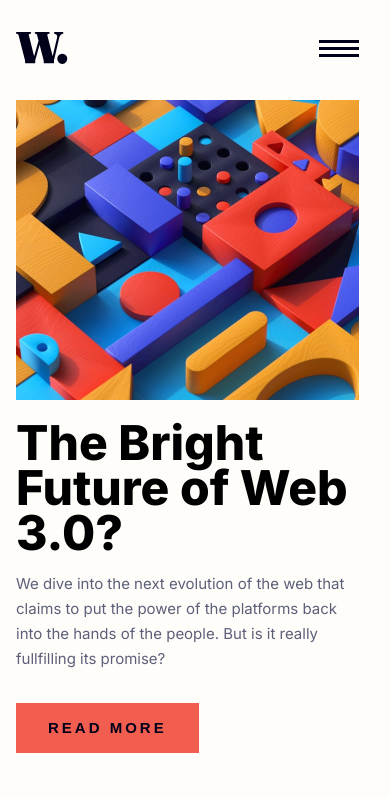
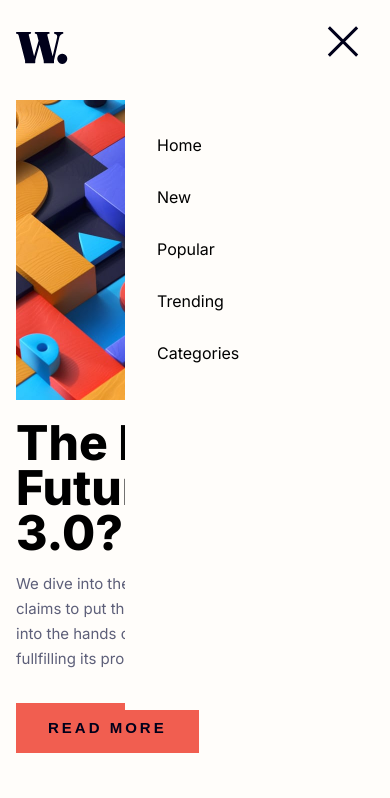
Before and after one commit to finn0010-jpg/News-Homepage, a plain HTML site: page index.html in a window 390 px wide. Both pictures are taken after a click on the button 339 px from the left and 49 px from the top of the page. Shown: the top 798 px of the page. Drawn offline with Linux system fonts and the light colour scheme.

Commit message:
Added menu functionality for mobile

```diff
--- a/index.html
+++ b/index.html
@@ -21,14 +21,14 @@
       <img src="./assets/images/logo.svg" alt="news-logo" />
     </div>
     <div class="menu">
-      <button><img src="./assets/images/icon-menu.svg" alt="Open Menu" /></button>
+      <button id="open-menu"><img src="./assets/images/icon-menu.svg" alt="Open Menu" /></button>
     </div>
   </header>
 
   <main>
 
-    <div class="nav hidden">
-      <button><img src="./assets/images/icon-menu-close.svg" alt="Close Menu" /></button>
+    <div class="nav hidden" id="nav">
+      <button id="close-menu"><img src="./assets/images/icon-menu-close.svg" alt="Close Menu" /></button>
       <ul>
         <li>Home</li>
         <li>New</li>
--- a/script.js
+++ b/script.js
@@ -0,0 +1,11 @@
+const openMenu = document.getElementById('open-menu');
+const closeMenu = document.getElementById('close-menu');
+const menu = document.getElementById('nav');
+
+openMenu.addEventListener('click', function() {
+    menu.classList.toggle('hidden');
+});
+
+closeMenu.addEventListener('click', function() {
+    menu.classList.toggle('hidden');
+});
```
